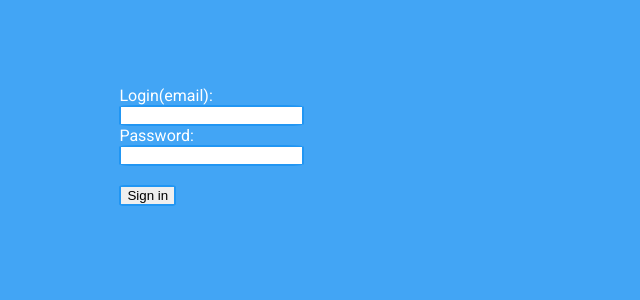
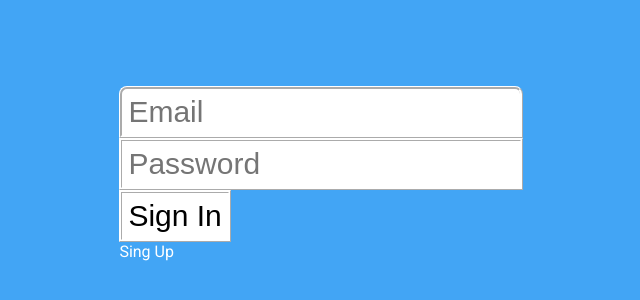
Before and after one commit to arsenlosenko/task_distributor, a website: page views/login.html in a window 1280 px wide. Shown: the part 222-522 px from the top of the page, without its empty margins (451-1091 px from the left). Drawn offline with Linux system fonts and the light colour scheme; files whose address does not match are found by name.

Commit message:
Зробив красоту. УВАГА
Змнив ID submit на sing-in, якщо це важливо

```diff
--- a/public/style/style.css
+++ b/public/style/style.css
@@ -10,13 +10,6 @@ body {
 	background: #42A5F5;
 }
 
-input{
-	border: 2px solid #2196F3;
-	box-sizing: border-box;
-	border-radius: 10%;
-}
-
-
 .login {
 	width: 173px;
 	padding: 20px;
@@ -25,6 +18,20 @@ input{
 	left: 43%;
 }
 
-.debug {
-	display: none;
+.input-login {
+	font-size: 30px;
+	background: white;
+	border: 3px ridge white;
+	padding: 6px;
 }
+
+#emailInput {
+	border-top-right-radius: 8px;
+	border-top-left-radius: 8px;
+}
+
+#sing-in {
+	background: #1976D2;
+	border-bottom-right-radius: 8px;
+	border-bottom-left-radius: 8px;
+}
--- a/views/login.html
+++ b/views/login.html
@@ -12,25 +12,13 @@
 <body>
     <div class="login">
         <form method="POST">
-            <label>Login(email):</label>
-            <input type="email" name="emailInput" id="emailInput"><br>
-            <label>Password:</label>
-            <input type="password" name="passwordInput" id="passwordInput"><br>
-            <a class="debug" href="index.html">Click me</a><br>
-            <input type="submit" id="subimt" value="Sign in" onclick="changePage()"><br>
+            <input class="input-login" type="email" name="emailInput" id="emailInput" placeholder="Email"><br>
+            <input class="input-login" type="password" name="passwordInput" id="passwordInput" placeholder="Password"><br>
+            <!--<a class="debug" href="index.html">Click me</a><br>-->
+            <input class="input-login" type="submit" id="sign-in" value="Sign In" onclick="changePage()"><br>
         </form>
+        <span class="sing-up">Sing Up</span>
     </div>
-    <script>
-=======
-<body>
-    <form method="POST">
-        <label>Login(email):</label>
-        <input type="email" name="emailInput" id="emailInput"><br>
-        <label>Password:</label>
-        <input type="password" name="passwordInput" id="passwordInput"><br>
-        <a href="index.html">Click me</a><br>
-        <input type="submit" id="subimt" value="Sign in" onclick="changePage()"><br>
-    </form>
     <script src="front.js"></script>
     <!--<script>
 >>>>>>> origin/master
```
